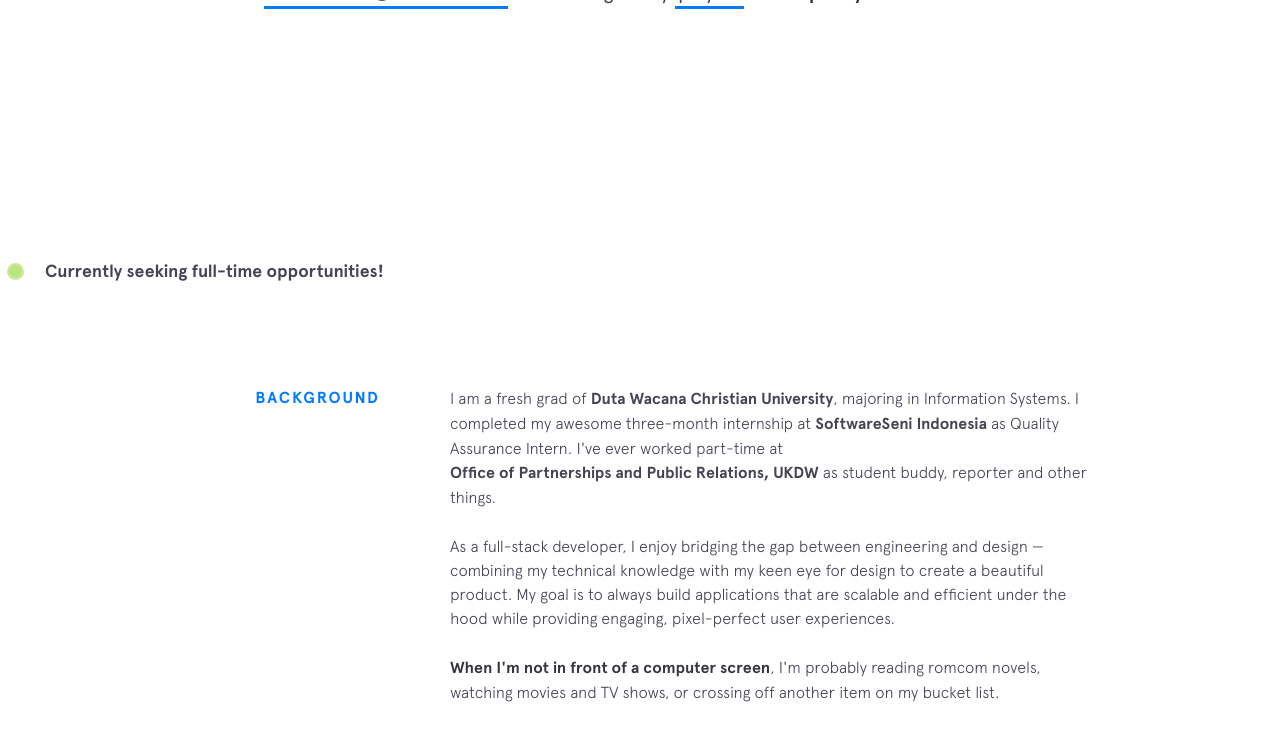
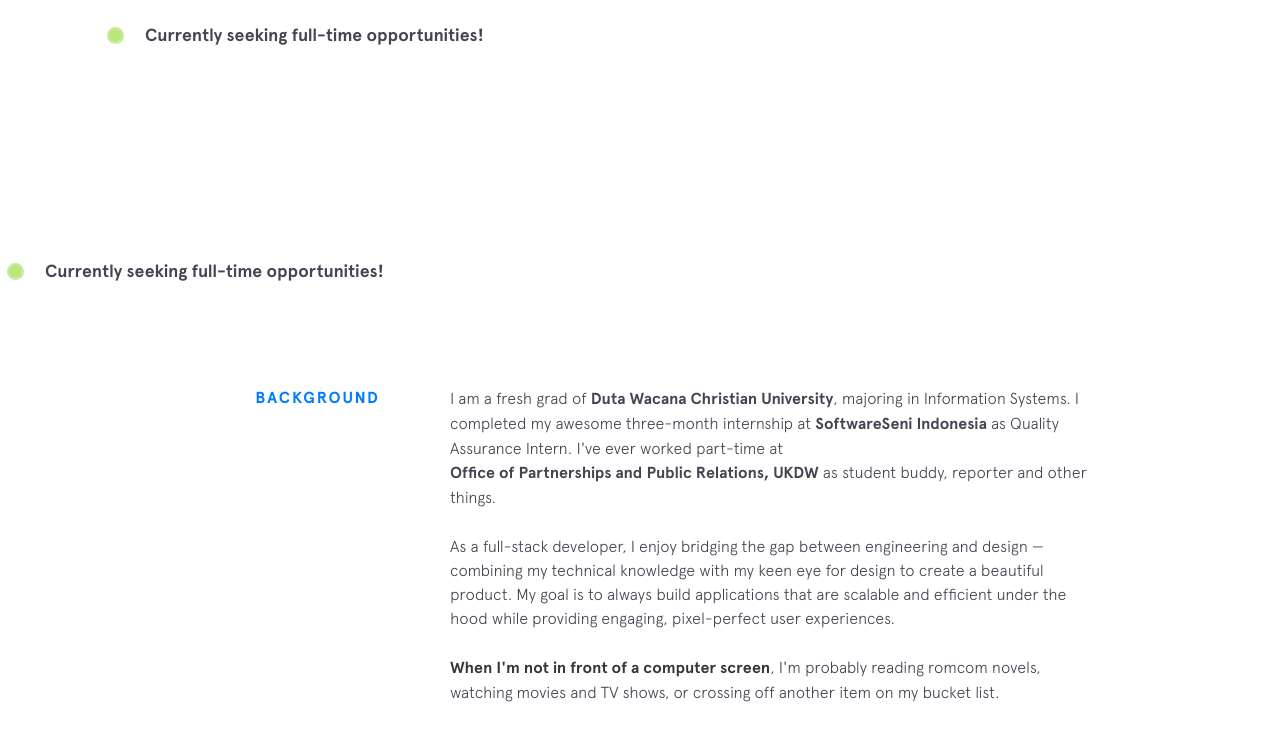
Before and after one commit to ivanhectors/ivanhectors.github.io, a Jekyll site: the page built from index.html, in a window 1280 px wide and 900 px high, scrolled down 714 px. Shown: the top 741 px of the window. Built offline with Jekyll 4.4.1, drawn with Linux system fonts in a browser that asks for light colours; nearby versions of some CDN libraries.

Commit message:
Update intro.html

```diff
--- a/_includes/intro.html
+++ b/_includes/intro.html
@@ -15,4 +15,13 @@
       <a href="mailto:ivanhectors@outlook.com" target="_blank" class="highlight-link">ivanhectors@outlook.com</a> or listening to my <a href="/playlist.html" class="highlight-link">playlist</a> from <strong>Spotify</strong>.
     </span>
   </h3>
+
+  <a class="status" href="{{site.resume}}" target="_blank">
+  <div class="status__light">
+    <div class="status__light__ring"></div>
+    <div class="status__light__led"></div>
+  </div>
+  <div class="status__message">Currently seeking full-time opportunities!</div>
+</a>
+
 </header>
```
